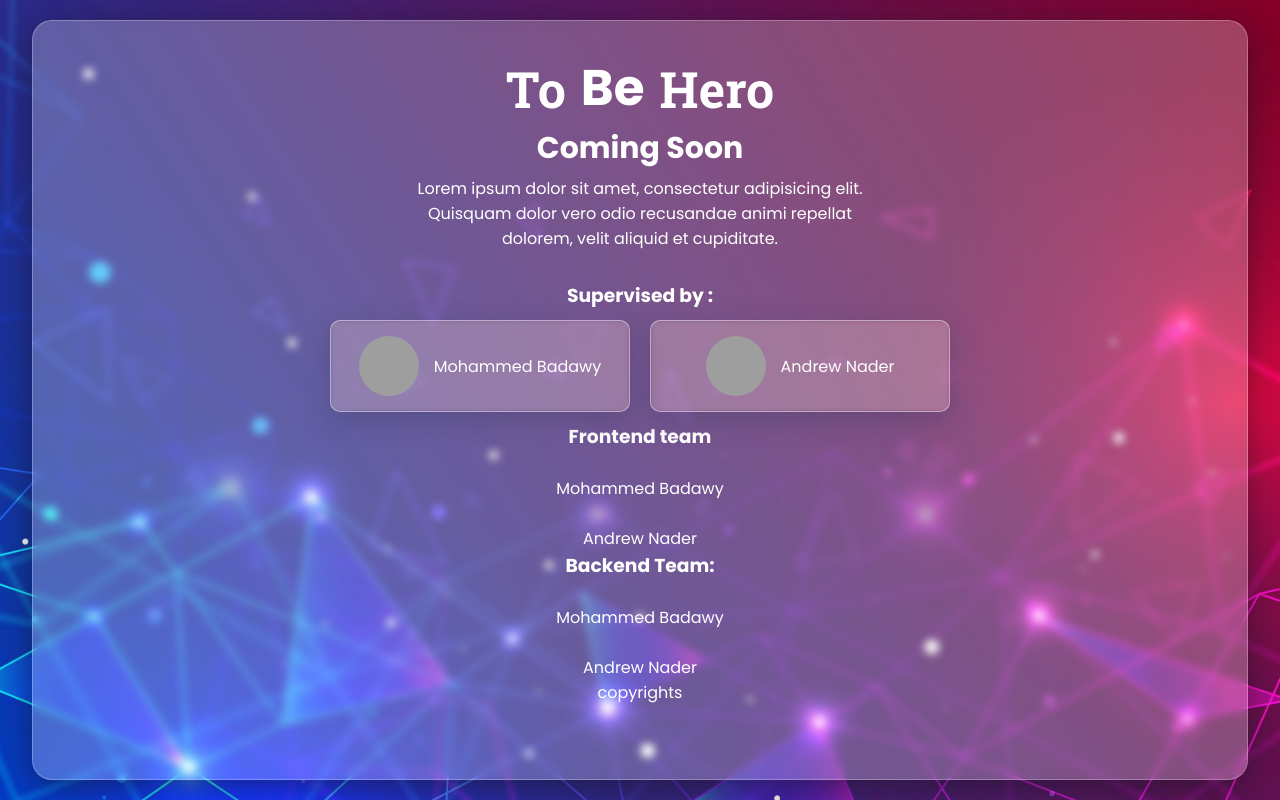
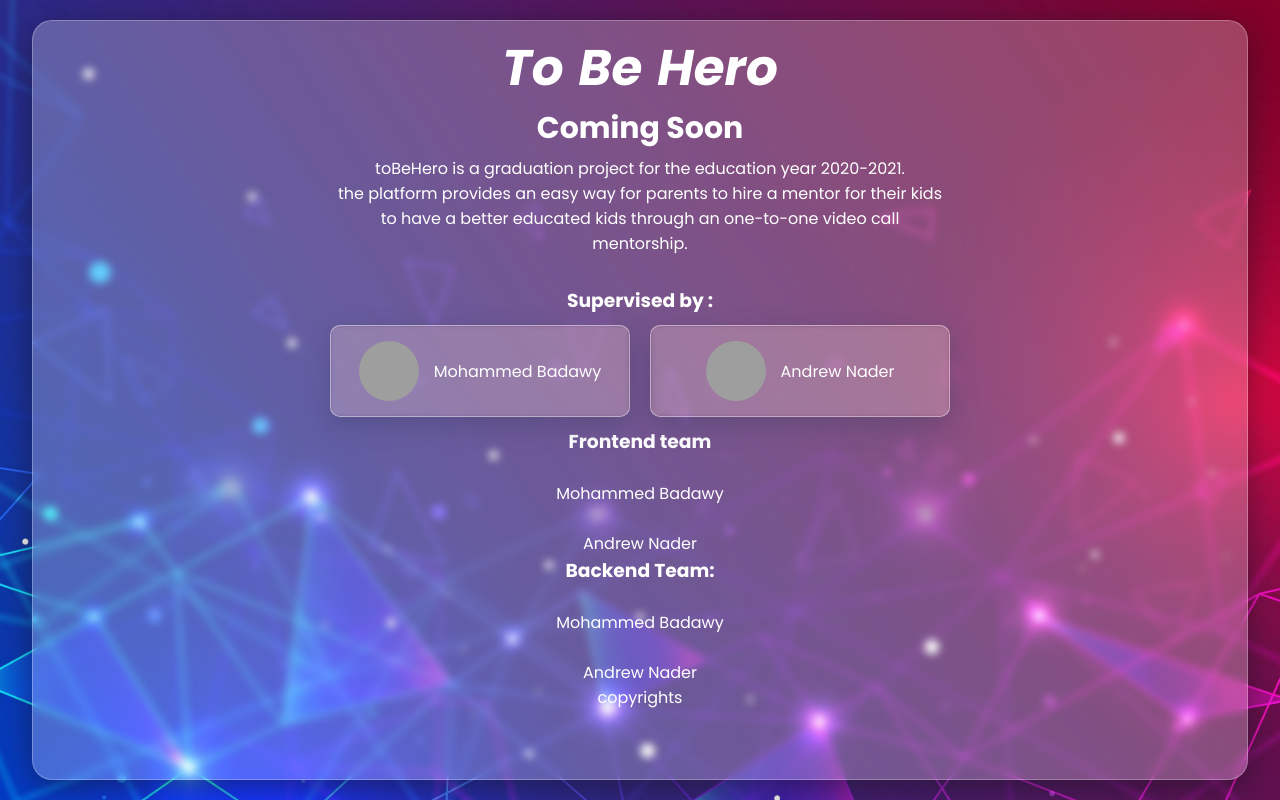
Before and after one commit to mohammedsobhi/toBeHero-comingsoon, a plain HTML site: page index.html in a window 1280 px wide. Drawn offline with Linux system fonts and the light colour scheme; grey boxes are pictures that could not be loaded.

Commit message:
edited some styles

```diff
--- a/index.html
+++ b/index.html
@@ -10,11 +10,16 @@
 </head>
 <body>
   <div class="container">
+
+    <!-- project name and data -->
     <main>
       <h1 class="project-title">To <span> Be </span> Hero</h1>
       <h3 class="coming-soon">Coming Soon</h3>
-      <p class="details">Lorem ipsum dolor sit amet, consectetur adipisicing elit. Quisquam dolor vero odio recusandae animi repellat dolorem, velit aliquid et cupiditate.</p>
+      <p class="details">toBeHero is a graduation project for the education year 2020-2021. <br> the platform provides an easy way for parents to hire a mentor for their kids to have a better educated kids through an one-to-one video call mentorship.
+      </p>
     </main>
+    <!-- ---------------------- -->
+
 
     <!-- supervisors  -->
     <div class="supervision">
--- a/style.css
+++ b/style.css
@@ -1,5 +1,3 @@
-@import url("https://fonts.googleapis.com/css2?family=Roboto+Slab:wght@400;700&display=swap");
-
 * {
   box-sizing: border-box;
 }
@@ -37,6 +35,7 @@ body {
   border: 0.2px solid rgba(255, 255, 255, 0.26);
 }
 
+/* project name and data */
 main {
   display: flex;
   align-items: center;
@@ -45,10 +44,10 @@ main {
 }
 
 .project-title {
-  margin-top: 30px;
-  font-family: "Roboto Slab", serif;
+  margin-top: 10px;
   font-weight: bold;
   font-size: 50px;
+  font-style: italic;
   color: rgb(255, 255, 255);
 }
 
@@ -64,11 +63,13 @@ main {
 }
 
 .details {
-  width: 40%;
+  width: 50%;
   text-align: center;
   margin-bottom: 30px;
 }
+/* -------------------------- */
 
+/* supervisors */
 .supervisors {
   display: flex;
   justify-content: center;
@@ -98,3 +99,4 @@ main {
   border-radius: 50%;
   margin-right: 15px;
 }
+/* ---------------------- */
```
